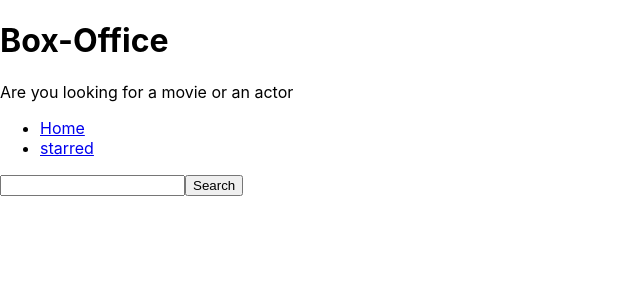
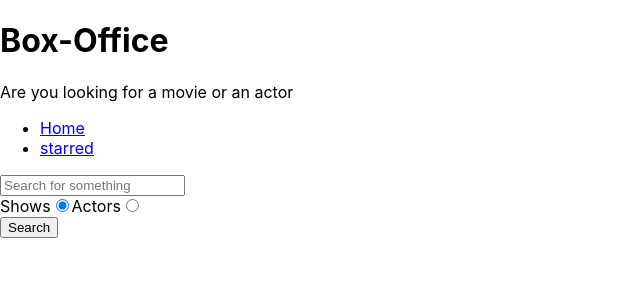
Before and after one commit to deepak5204/box-office, a React (Create React App) app: page / in a window 1280 px wide. Shown: the top 300 px of the page, without its empty margins (0-640 px from the left). Built offline with nearby package versions, Linux system fonts and the light colour scheme.

Commit message:
Added search option

```diff
--- a/src/pages/Home.js
+++ b/src/pages/Home.js
@@ -6,6 +6,10 @@
 function Home()  {
   const [input, setInput] = useState('');
   const [results, setResults] = useState(null);
+  const [searchOption, setSearchOption] = useState('shows');
+
+  const isShowsSearch = searchOption === 'shows';
+
 
   const onInputChange = (ev) =>{
    setInput(ev.target.value);
@@ -19,13 +23,21 @@
 
   const onSearch = () =>{
 
-      apiGet(`/search/shows?q=${input}`)
+      apiGet(`/search/${searchOption}?q=${input}`)
       .then(result => {
         setResults(result);
       })
+  }
 
 
-  }
+
+ const onRadioChange = (ev) =>{
+  setSearchOption(ev.target.value);
+ }
+
+
+
+
 
   const renderResults = () =>{
 
@@ -34,9 +46,10 @@
     }
 
     if( results && results.length > 0){
-      return
-       <div>
-        {results.map( (item)=><div key= {item.show.id}> {item.show.name}</div> )}</div>
+      return results[0].show ? results.map(
+        (item)=><div key= {item.show.id}> {item.show.name}</div> )
+      :results.map(
+        (item)=><div key= {item.person.id}> {item.person.name}</div> )
     }
     return null;
 
@@ -45,8 +58,41 @@
   return (
    <MainPageLayout>
 
-    <input type="text" onChange = { onInputChange } onKeyDown={onKeyDown} value= {input}/>
-      <button type="button" onClick={onSearch}>Search</button>
+    <input
+    type="text"
+    placeholder='Search for something'
+    onChange = { onInputChange }
+    onKeyDown={onKeyDown} value= {input}
+    />
+
+    <div>
+      <label htmlFor='shows-search'>
+        Shows
+        <input
+          id='shows-search'
+          type="radio"
+          value="shows"
+          checked={isShowsSearch}
+          onChange={onRadioChange}
+        />
+      </label>
+
+      <label htmlFor='actors-search'>
+        Actors
+        <input
+          id='actors-search'
+          type="radio"
+          value="people"
+          checked={!isShowsSearch}
+          onChange={onRadioChange}
+        />
+      </label>
+    </div>
+
+      <button type="button"
+        onClick={onSearch}>
+          Search
+      </button>
       {renderResults()}
    </MainPageLayout>
   )
```
